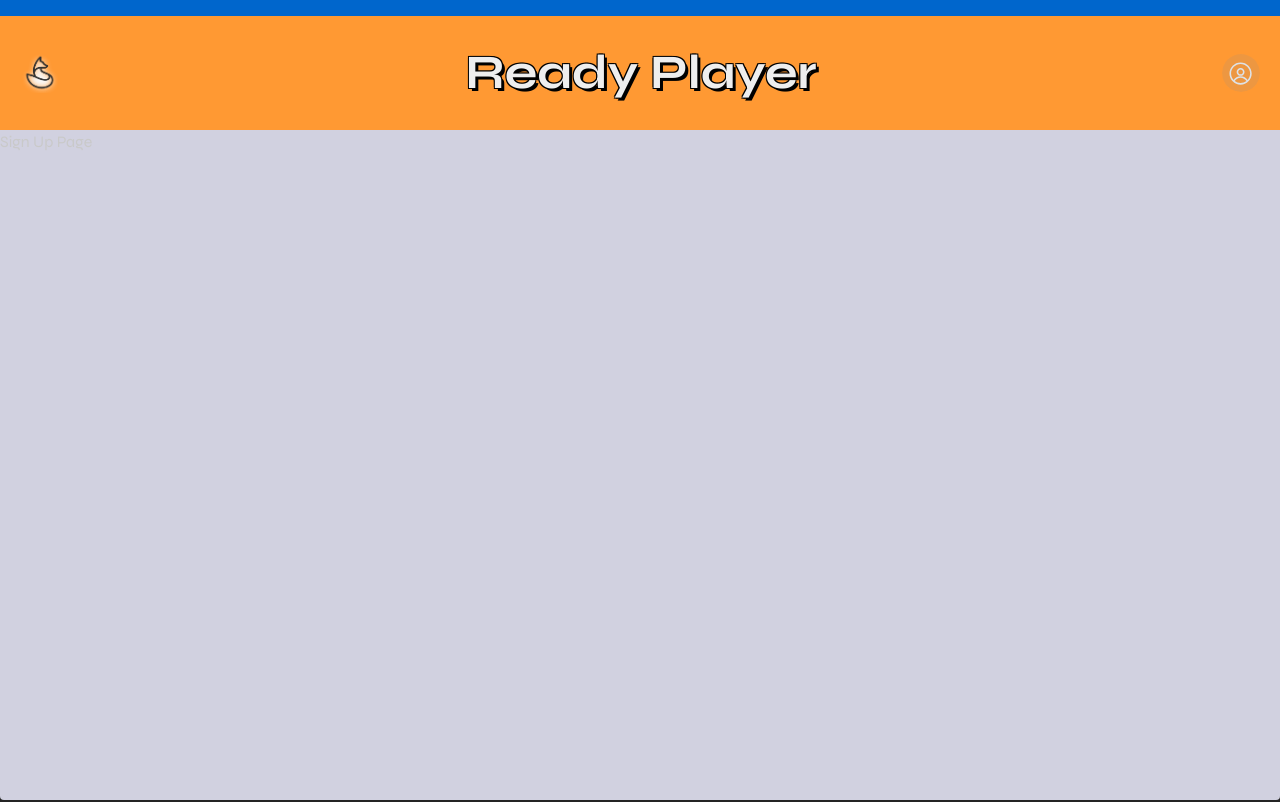
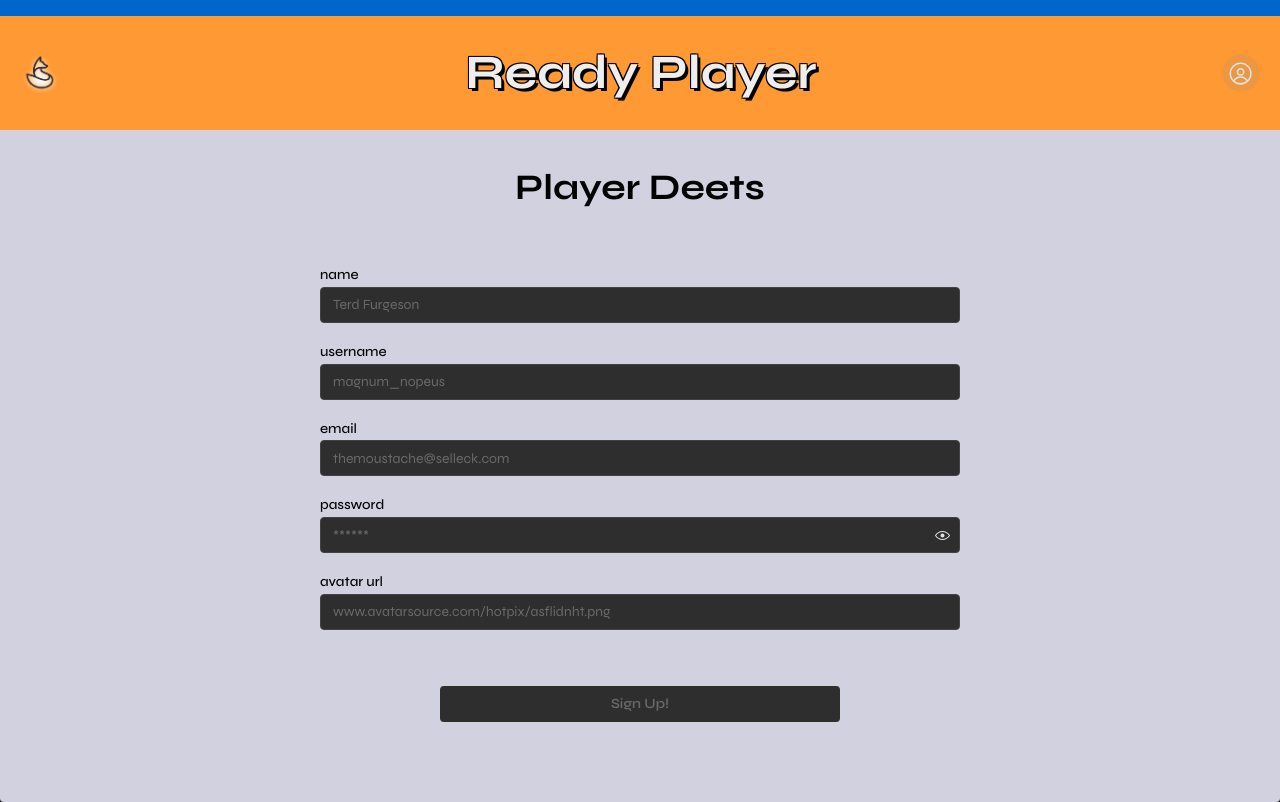
Before and after one commit to nicehatharry/ready-player, a React (Vite) app: page /sign-up in a window 1280 px wide. Built offline with nearby package versions, Linux system fonts and the light colour scheme.

Commit message:
sign up page

```diff
--- a/src/atoms.ts
+++ b/src/atoms.ts
@@ -1,15 +1,21 @@
 import { atomWithStorage } from 'jotai/utils'
 
 export interface UserData {
+	name: string
 	username: string
+	email: string
+	password: string
+	avatar: string
 }
-// {
-// 	name: string
-// 	username: string
-// 	email: string
-// 	password: string
-// 	avatar: string
-// }
+
+// until not needed
+export const EMPTY_USER: UserData = {
+	name: '',
+	username: '',
+	email: '',
+	password: '',
+	avatar: '',
+}
 
 export const userDataAtom = atomWithStorage<UserData | undefined>(
 	'user',
--- a/src/components/LogInModal.tsx
+++ b/src/components/LogInModal.tsx
@@ -2,7 +2,7 @@ import { Button, Modal, PasswordInput, Stack, TextInput } from '@mantine/core'
 import { useDisclosure } from '@mantine/hooks'
 import { FC, useMemo, useState } from 'react'
 import { Link } from 'react-router-dom'
-import { userDataAtom } from '../atoms'
+import { EMPTY_USER, userDataAtom } from '../atoms'
 import { useAtom } from 'jotai'
 
 export const LogInModal: FC = () => {
@@ -17,7 +17,7 @@ export const LogInModal: FC = () => {
 	)
 
 	const handleSignIn = () => {
-		setUserData({ username: username })
+		setUserData({ ...EMPTY_USER, username: username })
 		setUsername('')
 		setPassword('')
 		close()
--- a/src/pages/SignUp.tsx
+++ b/src/pages/SignUp.tsx
@@ -1,5 +1,98 @@
-import { FC } from 'react'
+import { Button, PasswordInput, Stack, TextInput } from '@mantine/core'
+import { FC, FormEvent, useState } from 'react'
+import { addUserData } from '../postgres/userData'
 
 export const SignUp: FC = () => {
-	return <>Sign Up Page</>
+	const [name, setName] = useState<string>()
+	const [username, setUsername] = useState<string>()
+	const [email, setEmail] = useState<string>()
+	const [password, setPassword] = useState<string>()
+	const [avatar, setAvatar] = useState<string>()
+
+	const disableSubmit = Boolean(!name || !username || !email || !password)
+
+	const handleSubmit = async (e: FormEvent<HTMLFormElement>) => {
+		e.preventDefault()
+		e.stopPropagation()
+		// TODO: validate email, username, password
+		if (disableSubmit) return
+		try {
+			await addUserData({
+				name: name!,
+				username: username!,
+				email: email!,
+				password: password!,
+				avatar: avatar ?? '',
+			})
+		} catch (e) {
+			console.error(e)
+		}
+	}
+
+	return (
+		<form style={formBlock} onSubmit={handleSubmit}>
+			<Stack style={inputsBlock}>
+				<h2 style={header}>Player Deets</h2>
+				<TextInput
+					label='name'
+					placeholder='Terd Furgeson'
+					onChange={(e) => {
+						setName(e.currentTarget.value)
+					}}
+				/>
+				<TextInput
+					label='username'
+					placeholder='magnum_nopeus'
+					onChange={(e) => {
+						setUsername(e.currentTarget.value)
+					}}
+				/>
+				<TextInput
+					label='email'
+					placeholder='themoustache@selleck.com'
+					onChange={(e) => {
+						setEmail(e.currentTarget.value)
+					}}
+				/>
+				<PasswordInput
+					label='password'
+					placeholder='******'
+					onChange={(e) => {
+						setPassword(e.currentTarget.value)
+					}}
+				/>
+				<TextInput
+					label='avatar url'
+					placeholder='www.avatarsource.com/hotpix/asflidnht.png'
+					onChange={(e) => {
+						setAvatar(e.currentTarget.value)
+					}}
+				/>
+				<Button type='submit' disabled={disableSubmit} style={submitButton}>
+					Sign Up!
+				</Button>
+			</Stack>
+		</form>
+	)
 }
+
+const formBlock = {
+	display: 'flex',
+	justifyContent: 'center',
+}
+
+const header = {
+	alignSelf: 'center',
+	fontSize: 36,
+}
+
+const inputsBlock = {
+	color: '#000',
+	width: '50vw',
+}
+
+const submitButton = {
+	alignSelf: 'center',
+	marginTop: 40,
+	width: 400,
+}
--- a/src/postgres/getUserData.ts
+++ b/src/postgres/userData.ts
@@ -14,15 +14,9 @@ export async function addUserData({
 	password,
 	avatar,
 }: UserData): Promise<void> {
+	console.log('attempting user add')
+	console.log('Postgres URL', process?.env?.POSTGRES_URL)
 	const { rows } = await sql`
-    CREATE TABLE IF NOT EXISTS users (
-        email varchar(40) NOT NULL,
-        name varchar(40) NOT NULL,
-        password varchar(40) NOT NULL,
-        username varchar(40) NOT NULL,
-        avatar varchar(256)
-        CONSTRAINT email_username PRIMARY KEY (email,username)
-        );
     INSERT INTO users VALUES
         (${email}, ${name}, ${password}, ${username}, ${avatar});`
 
--- a/src/styles/background.ts
+++ b/src/styles/background.ts
@@ -1,6 +1,7 @@
 export const background = {
 	background: '#d1d1e0',
-	height: '100vh',
+	minHeight: '100vh',
+	paddingBottom: 80,
 }
 
 export const crown = {
```
Also changed, not shown: 1 other file (tests, documents, lock files or other folders).
